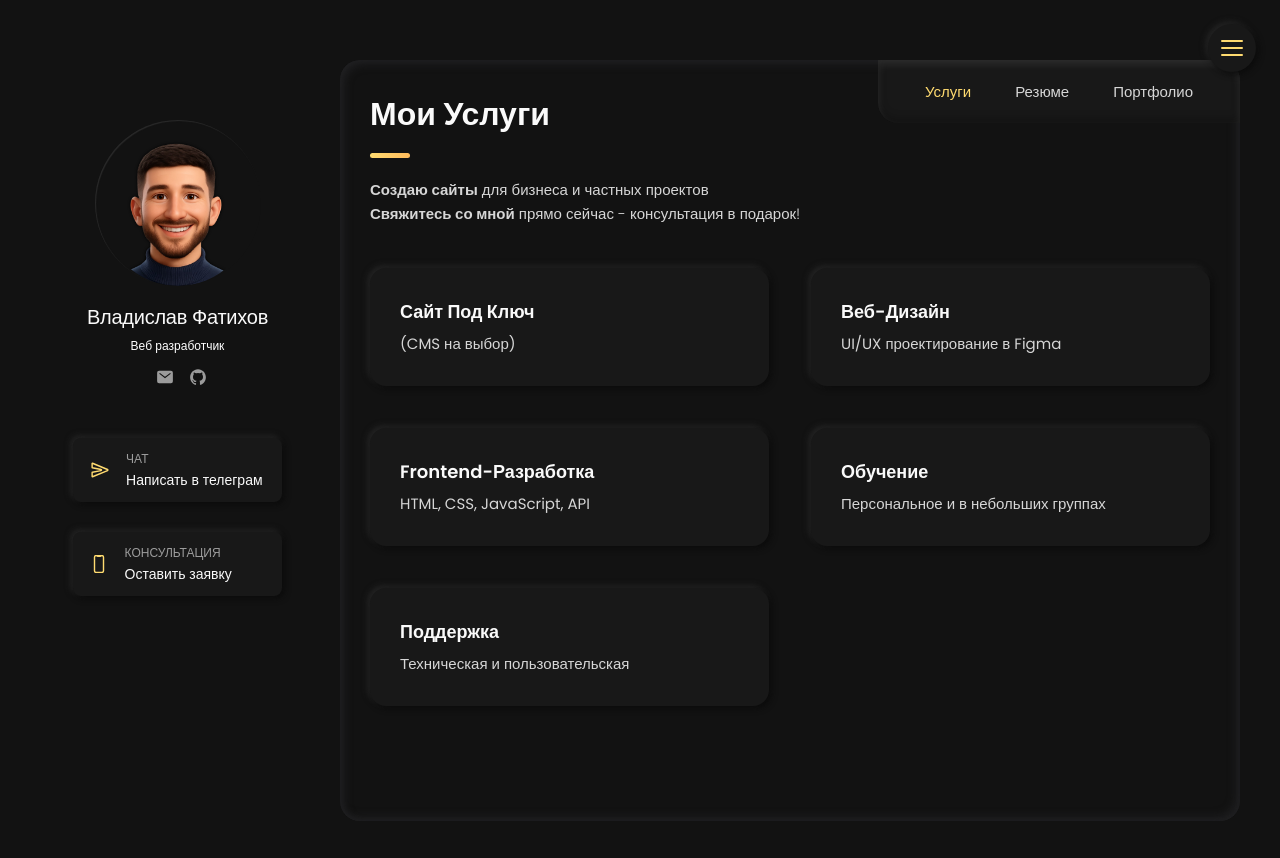
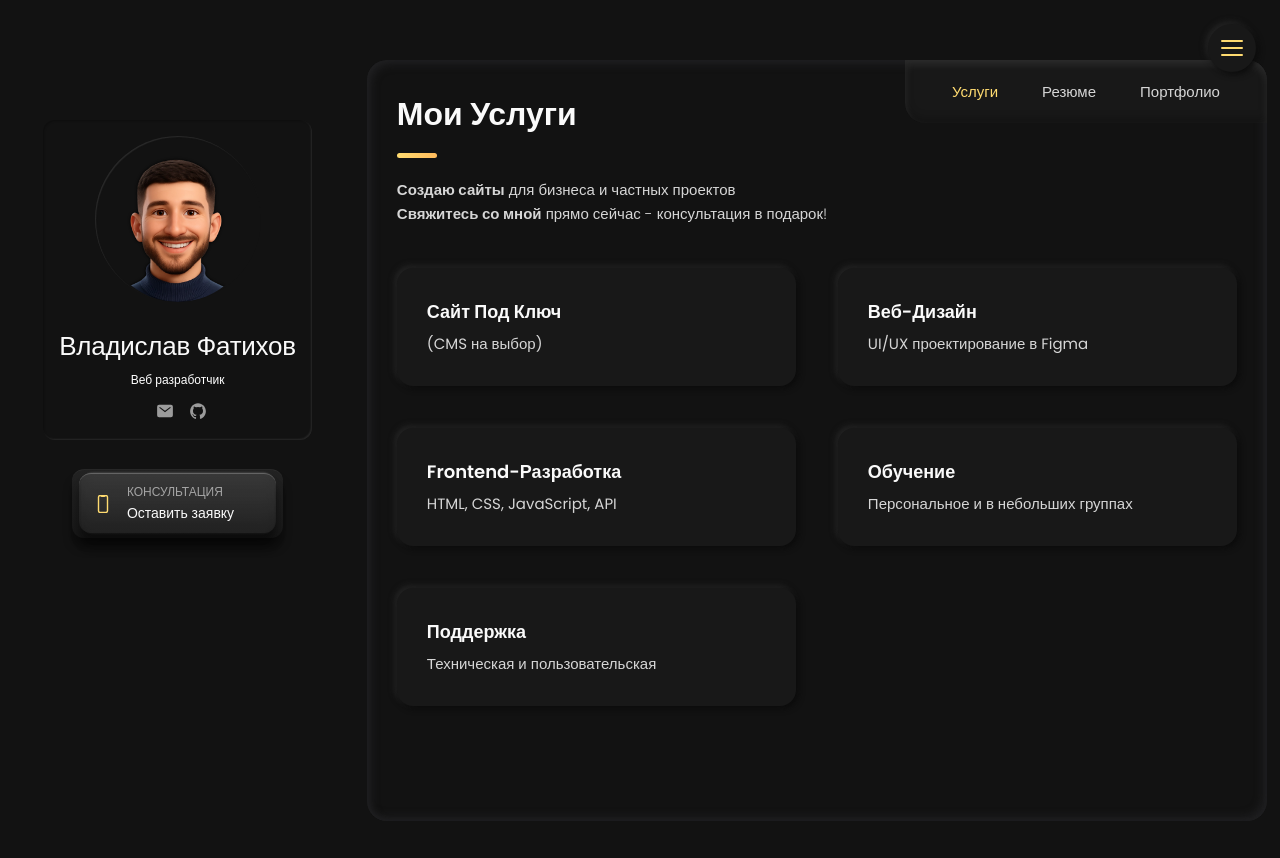
Before and after one commit to ai-fatih/personal-portfolio, a website built with webpack: page public/index.html in a window 1280 px wide. Built offline with nearby package versions, Linux system fonts and the light colour scheme; files whose address does not match are found by name.

Commit message:
Добавил тестовую версию

```diff
--- /dev/null
+++ b/public/assets/css/neomorfism/button-riple.css
@@ -0,0 +1,103 @@
+#pre-load{
+    display:flex;
+    align-items:center;
+    justify-content:center;
+}
+#pre-load .loader-inner{
+    --loader-background:linear-gradient(0deg,rgba(50,50,50,.2) 0%,rgba(100,100,100,.2) 100%);
+    position:relative;
+    width: 240px;
+    height: 78px;
+    aspect-ratio:1;
+    display:flex;
+    align-items:center;
+    justify-content:center;
+}
+#pre-load .loader-inner .loader-logo{
+    position:absolute;
+    top:50%;
+    left:50%;
+    transform:translate(-50%,-50%);
+    width:60px;
+    height:60px;
+    display:flex;
+    align-items:center;
+    justify-content:center;
+    animation:color-change 2s infinite ease-in-out;
+    z-index:999
+}
+
+#pre-load .loader-inner .box{
+    position:absolute;
+    background:var(--loader-background);
+    border-radius:12px;
+    border-top:1px solid rgb(100,100,100);
+    box-shadow:rgba(0,0,0,.3) 0 10px 10px 0;
+    animation:ripple 2s infinite ease-in-out
+}
+#pre-load .loader-inner .fix{
+    display: flex    ;
+        justify-content: center;
+        align-items: center;
+        align-content: center;
+        flex-direction: row;
+        flex-wrap: wrap;
+    height:60px;
+  position:absolute;
+    background:var(--loader-background);
+    border-radius:12px;
+    border-top:1px solid rgb(100,100,100);
+    box-shadow:rgba(0,0,0,.3) 0 10px 10px 0;
+    backdrop-filter:blur(5px);
+   aspect-ratio:1/1;
+   z-index:99
+}
+#pre-load .loader-inner .fix a {
+    min-width: 100%;
+    display: flex;
+    align-self: center;
+    align-items: center;
+    border-radius: 12px;
+}
+#pre-load .loader-inner .fix a .contact-info {
+    width: max-content !important;
+    padding: 0 42px 0 0;
+}
+
+#pre-load .loader-inner .box:nth-child(2){
+   inset:10%;
+   z-index:96;
+   border-color:rgba(100,100,100,.4);
+   animation-delay:.8s
+}
+#pre-load .loader-inner .box:nth-child(3){
+   inset:6%;
+   z-index:95;
+   border-color:rgba(100,100,100,.2);
+   animation-delay:1s
+}
+@keyframes ripple{
+    0%{
+       transform:scale(1);
+       box-shadow:rgba(0,0,0,.3) 0 10px 10px 0
+   }
+    50%{
+       transform:scale(1.1);
+       box-shadow:rgba(0,0,0,.3) 0 30px 20px 0
+   }
+    100%{
+       transform:scale(1);
+       box-shadow:rgba(0,0,0,.3) 0 10px 10px 0
+   }
+}
+@keyframes color-change{
+    0%{
+       opacity:.7
+   }
+    50%{
+       opacity:1
+   }
+    100%{
+       opacity:.7
+   }
+}
--- a/public/assets/css/style.css
+++ b/public/assets/css/style.css
@@ -180,7 +180,7 @@ body { background: var(--smoky-black); }
 article {
   background: transparent;
   border-radius: 20px;
-  padding: 20px;
+  padding: 24px 10px;
   /* box-shadow: 8px 8px 16px var(--shadow-dark-block), -8px -8px 16px var(--shadow-light-block);
  */
 }
@@ -320,7 +320,6 @@ main {
 .sidebar {
   margin-bottom: 22px;
   max-height: 112px;
-  overflow: hidden;
   transition: var(--transition-2);
   }
 
@@ -331,7 +330,11 @@ main {
   display: flex;
   justify-content: flex-start;
   align-items: center;
-  gap: 20px;
+  gap: 16px;
+  padding: 16px;
+  box-shadow: inset 1px 1px 2px var(--shadow-dark),
+  inset -1px -1px 2px var(--shadow-light);
+  border-radius: 12px;
 }
 
 .avatar-box {
@@ -2069,8 +2072,6 @@ a.social-link {
 .sidebar-info {
   display: flex;
   align-items: center;
-  gap: 16px;
-  margin-bottom: 24px;
 }
 
 .avatar-box img {
@@ -2078,7 +2079,6 @@ a.social-link {
 }
 
 .info-content .name {
-  font-size: 1.25rem;
   margin: 0;
 }
 
--- a/public/index.html
+++ b/public/index.html
@@ -49,6 +49,7 @@
     - custom css link
   -->
   <link rel="stylesheet" href="/assets/css/style.css">
+  <link rel="stylesheet" href="/assets/css/neomorfism/button-riple.css">
 
   <!--
     - google font link
@@ -127,28 +128,9 @@
 
       </div>
 
-      <div class="sidebar-info_more">
-
-
-        <ul class="contacts-list">
-          <li class="contact-item">
-            <a href="https://t.me/vladislav_fatikhov" target="_blank" rel="noopener noreferrer">
-
-            <div class="icon-box">
-              <ion-icon name="send-outline"></ion-icon>
-            </div>
-
-            <div class="contact-info">
-              <p class="contact-title">Чат</p>
-
-               <span class="contact-link">
-                Написать в телеграм
-              </span>
-            </div>
-          </a>
-          </li>
-
-          <li class="contact-item">
+      <div id="pre-load" class="loader">
+        <div class="loader-inner">
+            <div class="fix">
             <a href="https://yandex.ru/business/widget/request/company/73747680932" target="_blank" rel="noopener noreferrer">
 
               <div class="icon-box">
@@ -163,10 +145,12 @@
                 </span>
               </div>
             </a>
-          </li>
-        </ul>
+            </div>
+            <div class="box"></div>
+            <div class="box"></div>
+        </div>
+      </div>
 
-      </div>
 
     </aside>
 
```
Lines whose indentation alone changed are shown as unchanged.
